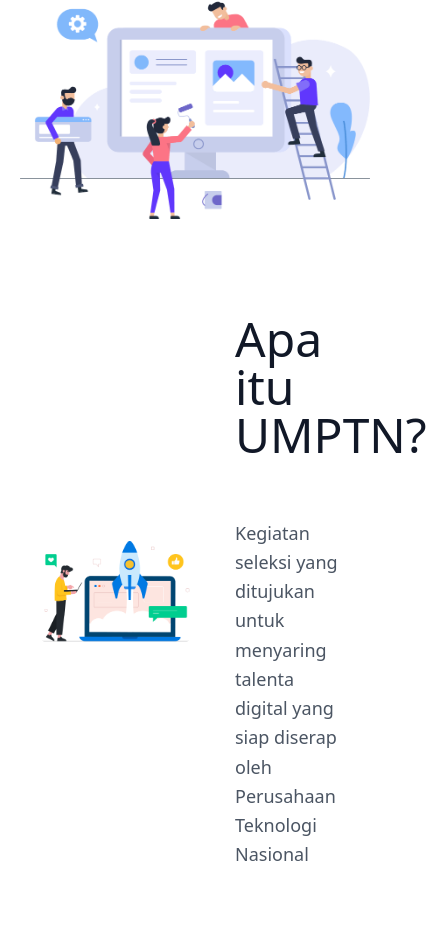
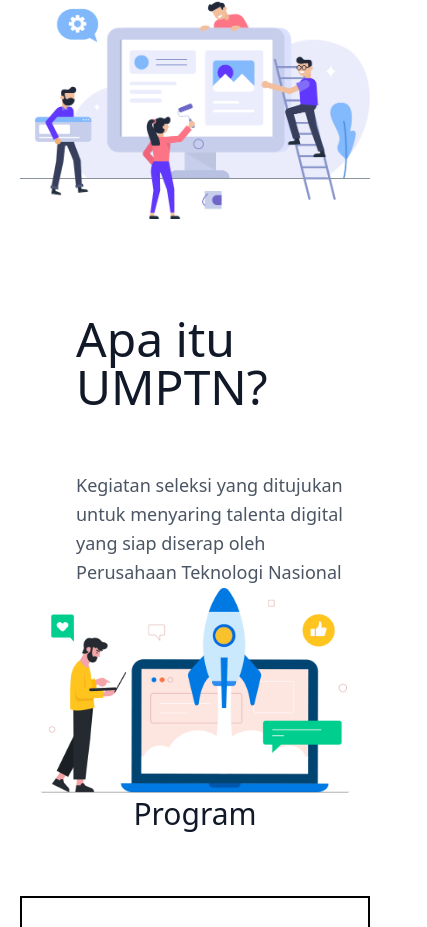
Before and after one commit to Ichikyube/Landing-UMPTN-ValentinoNoorAlam, a website: page index.html in a window 390 px wide. Shown: the part 616-1543 px from the top of the page, 427 px wide, since content can reach past the window. Drawn offline with nearby package versions, Linux system fonts and the light colour scheme.

Commit message:
adding responsive flex-row-reverse to content section

```diff
--- a/index.html
+++ b/index.html
@@ -34,16 +34,16 @@
                 <img src="img/i12.png" class="w-full object-cover rounded-2xl overflow-hidden h-[358px] sm:h-[468px] lg:h-[522px] mx-auto figure-img max-w-full h-auto place-self-center justify-self-center self-center rounded-lg" alt="...">
             </figure>
         </section>
-        <section class="container grid gap-2 grid-cols-2 px-5 py-24 mx-auto flex flex-wrap items-center">
-            <figure class="figure relative max-w-lg flex flex-wrap">
-                <img src="img/i2.png" class="figure-img max-w-full h-auto rounded-lg" alt="">
-            </figure>
-            <div class="lg:w-4/6  lg:pr-0 pl-9 text-gray-600 body-font self-center">
+        <section class="container justify-center float gap-2 px-5 py-24 mx-auto lg:flex lg:flex-row-reverse">
+            <div class="lg:float-right lg:w-2/6 pl-9 text-gray-600 body-font">
                 <h1 class="title-font font-medium text-5xl text-gray-900">Apa itu UMPTN?</h1>
                 <br><p class="leading-relaxed mt-4 pt-5 text-lg">Kegiatan seleksi yang ditujukan untuk menyaring talenta digital yang
                     siap diserap oleh Perusahaan Teknologi Nasional
                 </p>
             </div>
+            <figure class="float float-left relative max-w-lg">
+                <img src="img/i2.png" class="figure-img max-w-full h-auto rounded-lg" alt="">
+            </figure>
         </section>
         <article>
             <h1 class="title-font font-medium text-3xl text-gray-900 text-center">Program</h1>
```
